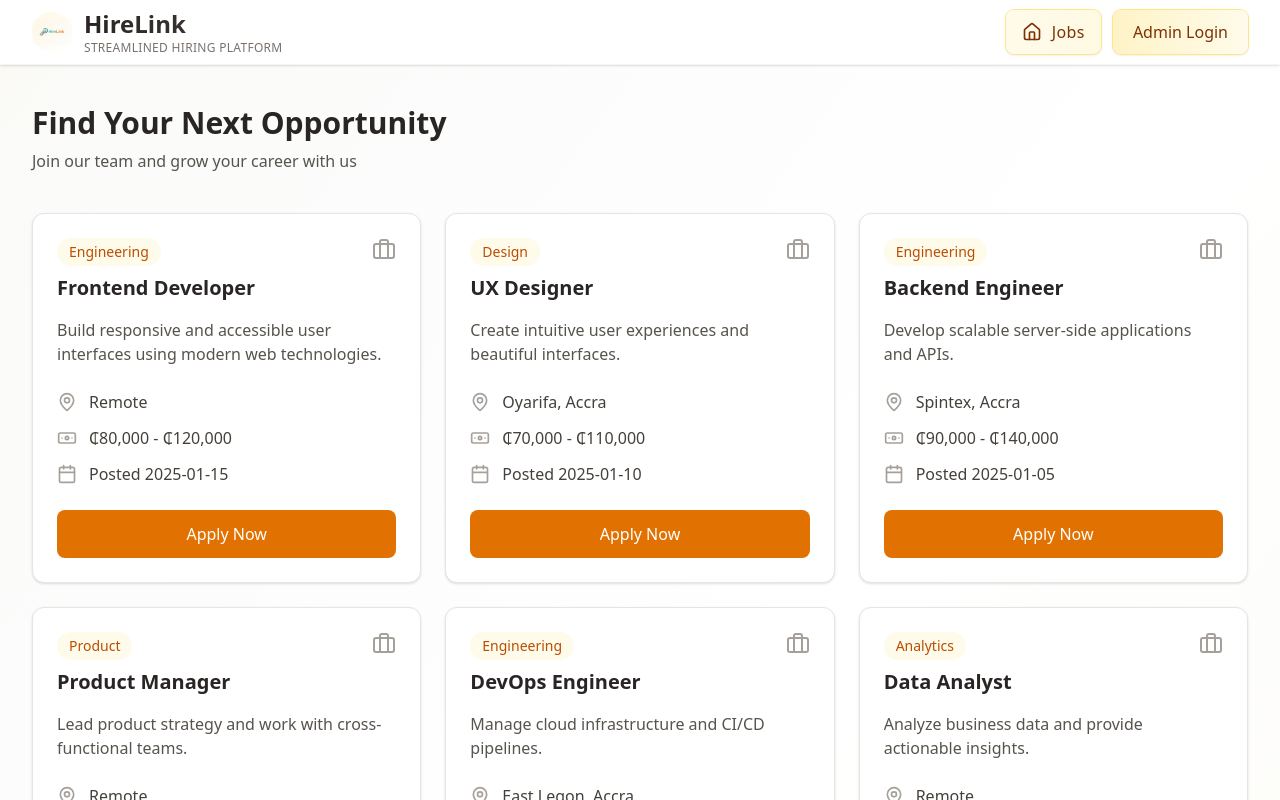
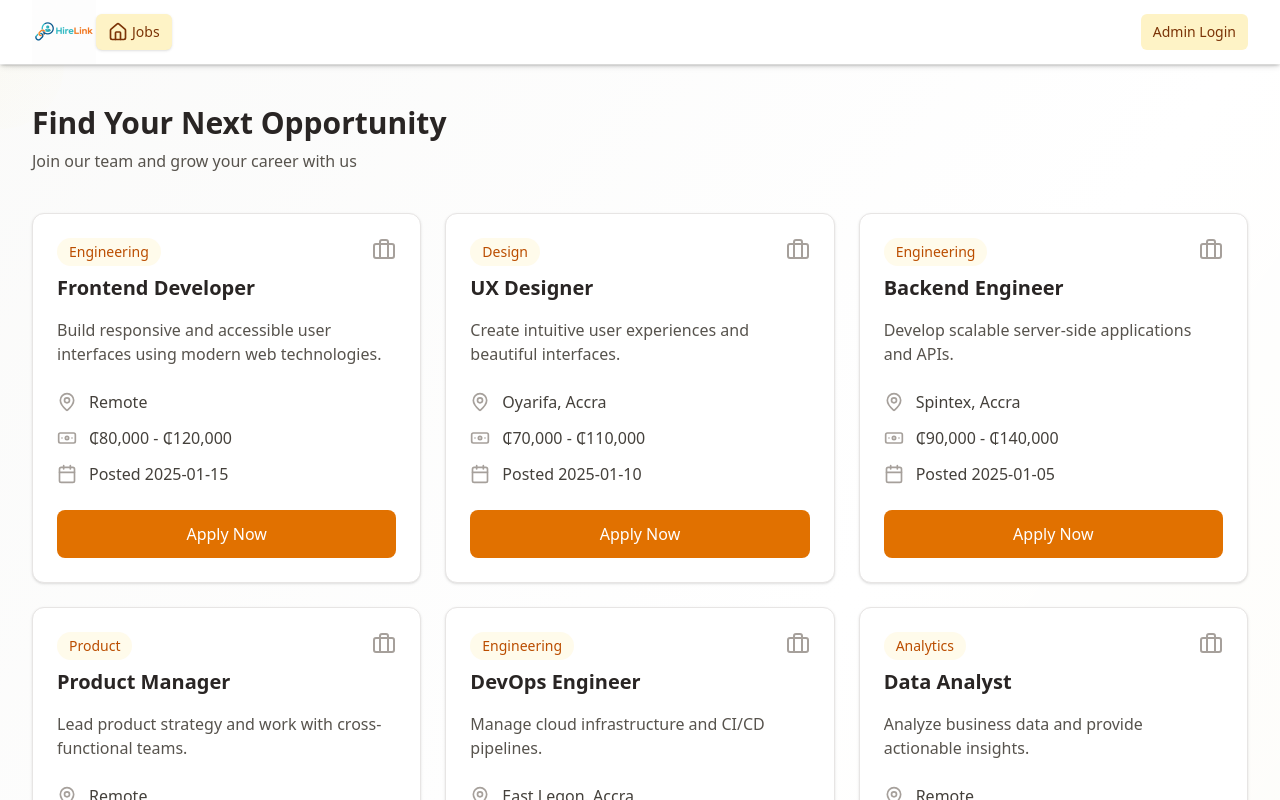
Before and after one commit to Linda-Mensah/hire-link, a React (Vite) app: page / in a window 1280 px wide. Shown: the top 800 px of the page. Built offline with nearby package versions, Linux system fonts and the light colour scheme.

Commit message:
fix login error

```diff
--- a/src/components/pages/AdminLoginPage.tsx
+++ b/src/components/pages/AdminLoginPage.tsx
@@ -1,33 +1,30 @@
 import React, { useState } from "react";
 import { useNavigate } from "react-router-dom";
-import { useAuth } from "../../hooks/useAuth";
 import { toast } from "react-toastify";
 import { ArrowLeft } from "lucide-react";
-// import { mockAdmins } from "../../constants/mockAdmins";
+import { useAuthStore } from "../../stores/authStore";
 
 const AdminLoginPage: React.FC = () => {
   const navigate = useNavigate();
-  const { login } = useAuth();
+  const loginStore = useAuthStore();
 
   const [email, setEmail] = useState("");
   const [password, setPassword] = useState("");
   const [loading, setLoading] = useState(false);
 
-  const handleSubmit = (e: React.FormEvent) => {
+  const handleSubmit = async (e: React.FormEvent) => {
     e.preventDefault();
     setLoading(true);
 
-    setTimeout(() => {
-      const success = login(email, password);
+    const success = await loginStore.login(email, password);
     setLoading(false);
 
     if (success) {
       toast.success("Login successful!");
-        navigate("/recruiter");
+      navigate("/recruiter"); // navigation now works because role is set
     } else {
       toast.error("Invalid credentials");
     }
-    }, 500);
   };
 
   return (
@@ -50,36 +47,6 @@ const AdminLoginPage: React.FC = () => {
           <p className="text-stone-600">Secure access to hiring dashboard</p>
         </div>
 
-        {/* credentials box */}
-        {/* <div className="mb-8 p-5 border border-amber-200 bg-linear-to-r from-amber-50/80 to-amber-50/50 rounded-xl shadow-sm backdrop-blur-sm">
-          <p className="font-medium text-amber-900 mb-3 text-sm tracking-wide">
-            FOR ASSESSMENT PURPOSES ONLY:
-          </p>
-          <div className="space-y-2.5">
-            {mockAdmins.map((admin) => (
-              <div
-                key={admin.email}
-                className="p-3 bg-white/60 rounded-lg border border-amber-100 hover:border-amber-200 transition-colors"
-              >
-                <div className="flex flex-col sm:flex-row sm:items-center justify-between gap-2">
-                  <div className="flex-1 min-w-0">
-                    <p className="text-sm font-medium text-stone-700 truncate">
-                      {admin.email}
-                    </p>
-                  </div>
-                  <div className="flex items-center gap-2">
-                    <div className="h-px w-3 bg-stone-300 hidden sm:block"></div>
-                    <code className="text-sm font-mono text-amber-700 bg-amber-50 px-2 py-1 rounded">
-                      {admin.password}
-                    </code>
-                  </div>
-                </div>
-              </div>
-            ))}
-          </div>
-        </div> */}
-
-        {/* login form */}
         <form
           onSubmit={handleSubmit}
           className="w-full flex flex-col gap-5 bg-white/90 backdrop-blur-sm p-7 rounded-2xl shadow-sm border border-stone-100"
@@ -114,7 +81,7 @@ const AdminLoginPage: React.FC = () => {
 
           <button
             type="submit"
-            className={`w-full p-3.5 rounded-lg font-medium  cursor-pointer transition-all duration-200 ${
+            className={`w-full p-3.5 rounded-lg font-medium cursor-pointer transition-all duration-200 ${
               loading
                 ? "bg-linear-to-r from-amber-300 to-amber-300 cursor-not-allowed"
                 : "bg-linear-to-r from-amber-600 to-amber-500 hover:from-amber-700 hover:to-amber-600 shadow-sm hover:shadow"
@@ -133,10 +100,9 @@ const AdminLoginPage: React.FC = () => {
 
           <button
             type="button"
-            className="w-full p-3.5 flex  gap-4 items-center justify-center cursor-pointer rounded-lg border border-stone-300 text-stone-700 font-medium hover:bg-stone-50 hover:border-stone-400 transition-all duration-200"
+            className="w-full p-3.5 flex gap-4 items-center justify-center cursor-pointer rounded-lg border border-stone-300 text-stone-700 font-medium hover:bg-stone-50 hover:border-stone-400 transition-all duration-200"
             onClick={() => navigate("/")}
           >
-            {" "}
             <ArrowLeft />
             Back Home
           </button>
--- a/src/components/shared/Navigation.tsx
+++ b/src/components/shared/Navigation.tsx
@@ -1,27 +1,42 @@
-import React from "react";
+import React, { useState } from "react";
 import { Link, useLocation, useNavigate } from "react-router-dom";
-import { Home, Users, LogOut } from "lucide-react";
+import { Home, Users, LogOut, Menu, X } from "lucide-react";
+import { useAuth } from "../../hooks/useAuth";
 import clsx from "clsx";
-import { useAuth } from "../../hooks/useAuth";
 
 export const Navigation: React.FC = () => {
   const location = useLocation();
   const navigate = useNavigate();
   const { isAdminLoggedIn, logout } = useAuth();
+  const [isOpen, setIsOpen] = useState(false);
 
   const navItems = [{ path: "/", label: "Jobs", icon: Home }];
-
-  if (isAdminLoggedIn) {
+  if (isAdminLoggedIn)
     navItems.push({ path: "/recruiter", label: "Pipeline", icon: Users });
-  }
 
   const handleLogout = () => {
     logout();
     navigate("/");
+    setIsOpen(false);
   };
 
   return (
-    <nav className="flex items-center space-x-3">
+    <nav className="bg-white shadow-md fixed top-0 left-0 w-full z-20">
+      <div className="max-w-7xl mx-auto px-4 sm:px-6 lg:px-8">
+        <div className="flex justify-between h-16 items-center">
+          {/* Logo */}
+          <div className="flex-shrink-0 flex items-center">
+            <Link to="/" className="text-xl font-bold text-amber-600">
+              <img
+                src="/images/hirelink-logo.png"
+                className="w-16 h-16 object-cover"
+                alt="hirelink logo"
+              />
+            </Link>
+          </div>
+
+          {/* Desktop Menu */}
+          <div className="hidden md:flex md:items-center md:space-x-4 flex-1">
             {navItems.map((item) => {
               const Icon = item.icon;
               const isActive = location.pathname === item.path;
@@ -30,35 +45,94 @@ export const Navigation: React.FC = () => {
                   key={item.path}
                   to={item.path}
                   className={clsx(
-              "flex items-center space-x-2.5 px-4 py-2.5 rounded-lg transition-all duration-200 group",
+                    "flex items-center space-x-1 px-3 py-2 rounded-md text-sm font-medium transition",
                     isActive
-                ? "bg-linear-to-r from-amber-50 to-amber-100/50 text-amber-900 shadow-sm ring-1 ring-amber-200"
-                : "text-stone-600 hover:bg-stone-50 hover:text-stone-900 hover:shadow-sm",
+                      ? "bg-amber-100 text-amber-900 shadow-sm"
+                      : "text-stone-700 hover:bg-stone-50 hover:text-stone-900",
                   )}
                 >
-            <Icon className="h-5 w-5 transition-transform duration-200 group-hover:scale-110" />
-            <span className="font-medium tracking-wide">{item.label}</span>
+                  <Icon className="w-5 h-5" />
+                  <span>{item.label}</span>
                 </Link>
               );
             })}
 
-      {!isAdminLoggedIn && (
+            <div className="ml-auto flex items-center space-x-2">
+              {!isAdminLoggedIn ? (
                 <Link
                   to="/admin-login"
-          className="ml-auto px-5 py-2.5 rounded-lg bg-linear-to-r from-amber-100 to-amber-50 text-amber-900 hover:from-amber-200 hover:to-amber-100 shadow-sm hover:shadow transition-all duration-200 font-medium ring-1 ring-amber-200 hover:ring-amber-300"
+                  className="px-3 py-2 rounded-md bg-amber-100 text-amber-900 text-sm font-medium hover:bg-amber-200"
                 >
                   Admin Login
                 </Link>
-      )}
-
-      {isAdminLoggedIn && (
+              ) : (
                 <button
                   onClick={handleLogout}
-          className="ml-auto flex items-center space-x-2.5 px-5 py-2.5 rounded-lg bg-linear-to-r from-red-50 to-red-50/80 text-red-700 hover:from-red-100 hover:to-red-50 shadow-sm hover:shadow transition-all duration-200 font-medium ring-1 ring-red-200 hover:ring-red-300"
+                  className="flex items-center space-x-1 px-3 py-2 rounded-md bg-red-50 text-red-700 text-sm font-medium hover:bg-red-100"
                 >
-          <LogOut className="h-4 w-4 transition-transform duration-200 group-hover:-translate-x-0.5" />
+                  <LogOut className="w-4 h-4" />
                   <span>Logout</span>
                 </button>
+              )}
+            </div>
+          </div>
+
+          {/* Mobile menu button */}
+          <div className="md:hidden flex items-center">
+            <button
+              onClick={() => setIsOpen(!isOpen)}
+              className="p-2 rounded-md hover:bg-stone-100 transition"
+            >
+              {isOpen ? <X size={24} /> : <Menu size={24} />}
+            </button>
+          </div>
+        </div>
+      </div>
+
+      {/* Mobile Menu */}
+      {isOpen && (
+        <div className="md:hidden bg-white shadow-lg w-full absolute top-16 left-0 overflow-hidden">
+          <div className="flex flex-col px-4 py-3 space-y-2">
+            {navItems.map((item) => {
+              const Icon = item.icon;
+              const isActive = location.pathname === item.path;
+              return (
+                <Link
+                  key={item.path}
+                  to={item.path}
+                  onClick={() => setIsOpen(false)}
+                  className={clsx(
+                    "flex items-center space-x-2 px-3 py-2 rounded-md text-sm font-medium transition",
+                    isActive
+                      ? "bg-amber-100 text-amber-900"
+                      : "text-stone-700 hover:bg-stone-50 hover:text-stone-900",
+                  )}
+                >
+                  <Icon className="w-5 h-5" />
+                  <span>{item.label}</span>
+                </Link>
+              );
+            })}
+
+            {!isAdminLoggedIn ? (
+              <Link
+                to="/admin-login"
+                onClick={() => setIsOpen(false)}
+                className="px-3 py-2 rounded-md bg-amber-100 text-amber-900 text-sm font-medium hover:bg-amber-200"
+              >
+                Admin Login
+              </Link>
+            ) : (
+              <button
+                onClick={handleLogout}
+                className="flex items-center space-x-2 px-3 py-2 rounded-md bg-red-50 text-red-700 text-sm font-medium hover:bg-red-100"
+              >
+                <LogOut className="w-4 h-4" />
+                <span>Logout</span>
+              </button>
+            )}
+          </div>
+        </div>
       )}
     </nav>
   );
```
Lines whose indentation alone changed are shown as unchanged.
